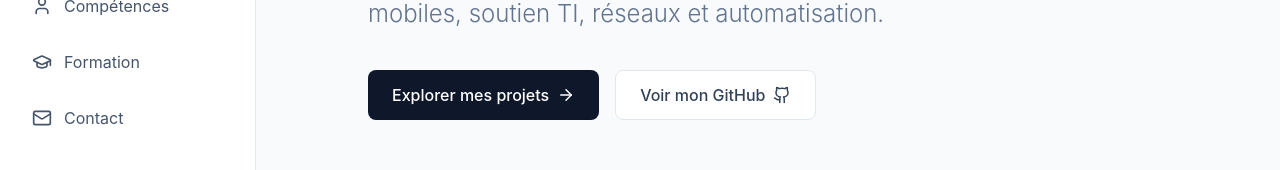
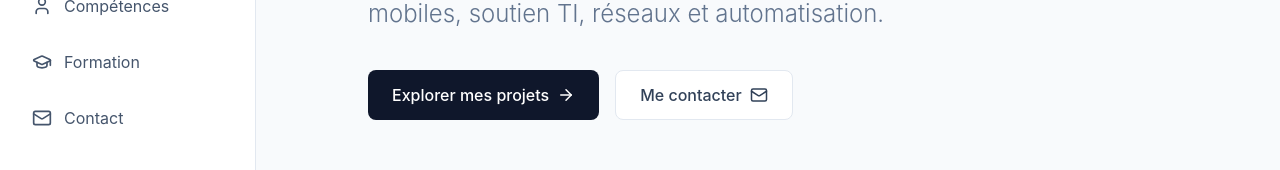
Before and after one commit to mas7667/portofolio, a React (Vite) app: page / in a window 1280 px wide. Shown: the part 306-476 px from the top of the page. Built offline with nearby package versions, Linux system fonts and the light colour scheme.

Commit message:
feat: enable contact and stable production links

```diff
--- a/pages/Home.tsx
+++ b/pages/Home.tsx
@@ -1,5 +1,5 @@
 import React from 'react';
-import { ArrowRight, Github, FolderGit2, ServerCog, Smartphone } from 'lucide-react';
+import { ArrowRight, Github, Mail, FolderGit2, ServerCog, Smartphone } from 'lucide-react';
 import { PERSONAL_INFO } from '../constants';
 import { Link } from 'react-router-dom';
 
@@ -32,12 +32,10 @@ const Home: React.FC = () => {
             Explorer mes projets <ArrowRight size={18} />
           </Link>
           <a
-            href={PERSONAL_INFO.github}
-            target="_blank"
-            rel="noopener noreferrer"
+            href={`mailto:${PERSONAL_INFO.email}?subject=Prise%20de%20contact%20-%20Portfolio`}
             className="px-6 py-3 bg-white border border-slate-200 text-slate-700 rounded-lg font-medium hover:bg-slate-50 transition flex items-center gap-2"
           >
-            Voir mon GitHub <Github size={18} />
+            Me contacter <Mail size={18} />
           </a>
         </div>
 
```
